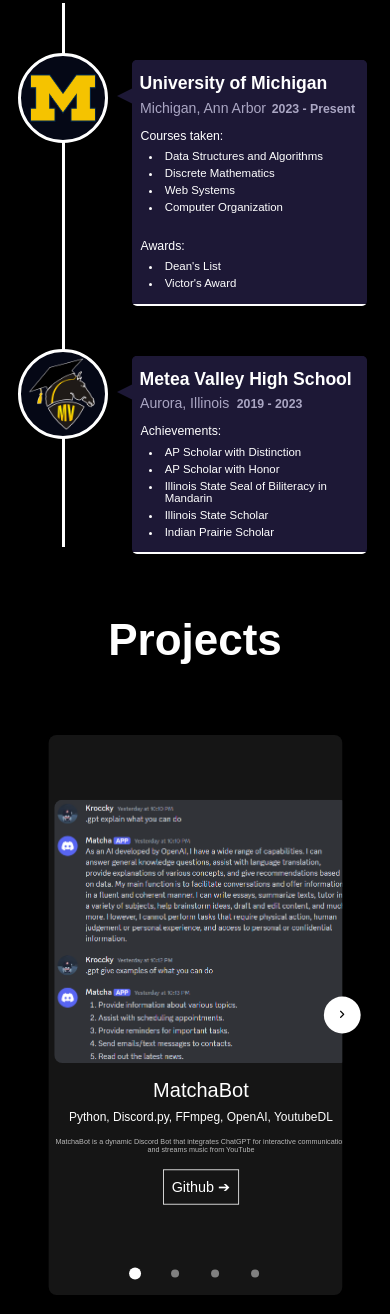
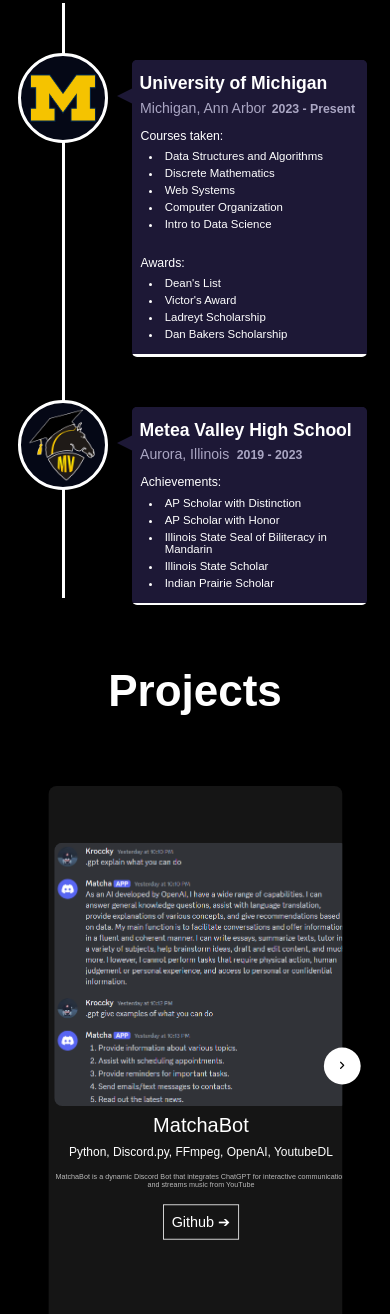
Before and after one commit to zhengwuzha7131/willzhang.github.io, a plain HTML site: page index.html in a window 390 px wide. Shown: the part 2740-4054 px from the top of the page. Drawn offline with Linux system fonts and the light colour scheme.

Commit message:
fixed some repsonsiveness

```diff
--- a/index.html
+++ b/index.html
@@ -160,6 +160,7 @@
                             <li>Discrete Mathematics</li>
                             <li>Web Systems</li>
                             <li>Computer Organization</li>
+                            <li>Intro to Data Science</li>
                         </ul>
                     </p>
 
@@ -168,6 +169,8 @@
                         <ul>
                             <li>Dean's List</li>
                             <li>Victor's Award</li>
+                            <li>Ladreyt Scholarship</li>
+                            <li>Dan Bakers Scholarship</li>
                         </ul>
                     </p>
                 </div>
--- a/style.css
+++ b/style.css
@@ -1048,7 +1048,7 @@ span {
    .carousel img {
       max-width: 100%;
       height: auto;
-      margin: 10px 0;
+      margin: 0 0;
   }
 
   .description {
```
